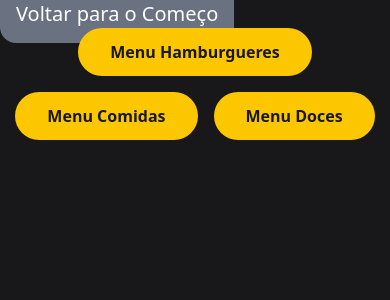
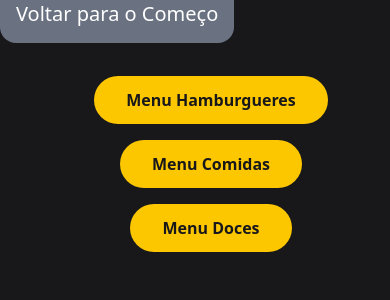
Before and after one commit to TauanMayk/Projeto_Site_Food, a React (Vite) app: page /menus in a window 390 px wide. Shown: the top 300 px of the page. Built offline with nearby package versions, Linux system fonts and the light colour scheme.

Commit message:
Melhorando o responsivo do MenuPage

```diff
--- a/src/Menus/MenuPage/MenuPage.tsx
+++ b/src/Menus/MenuPage/MenuPage.tsx
@@ -20,7 +20,7 @@ export const MenuPage = () => {
         Voltar para o Começo
       </Link>
       <br />
-      <div className="flex flex-wrap justify-center lg:justify-start gap-4">
+      <div className="flex flex-wrap justify-center lg:justify-start gap-4 mt-12 mb-10 pl-8">
         <button
           className="bg-yellow-400 text-zinc-900 font-bold px-8 py-3 rounded-full hover:bg-red-600 hover:text-white cursor-pointer transition duration-500"
           onClick={() => setAbrirMenuBurguer(!abrirMenuBurguer)}
```
